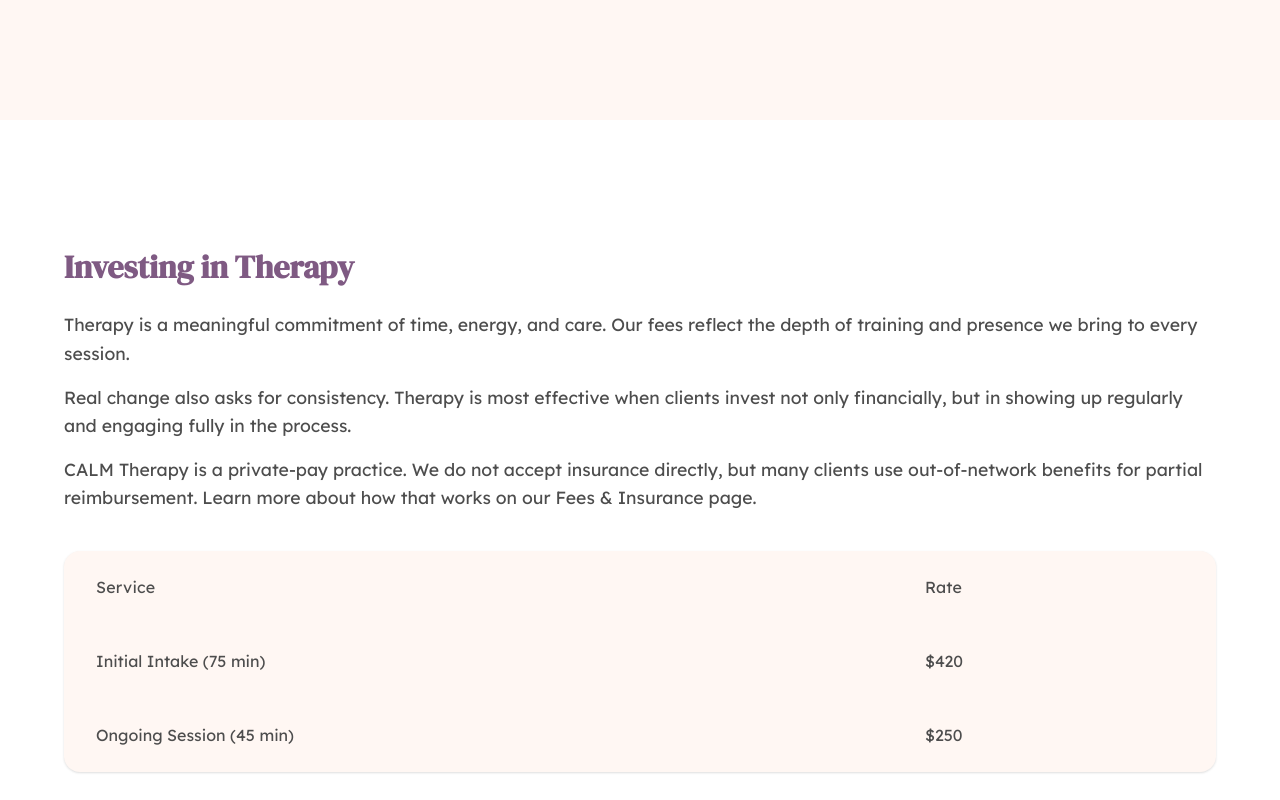
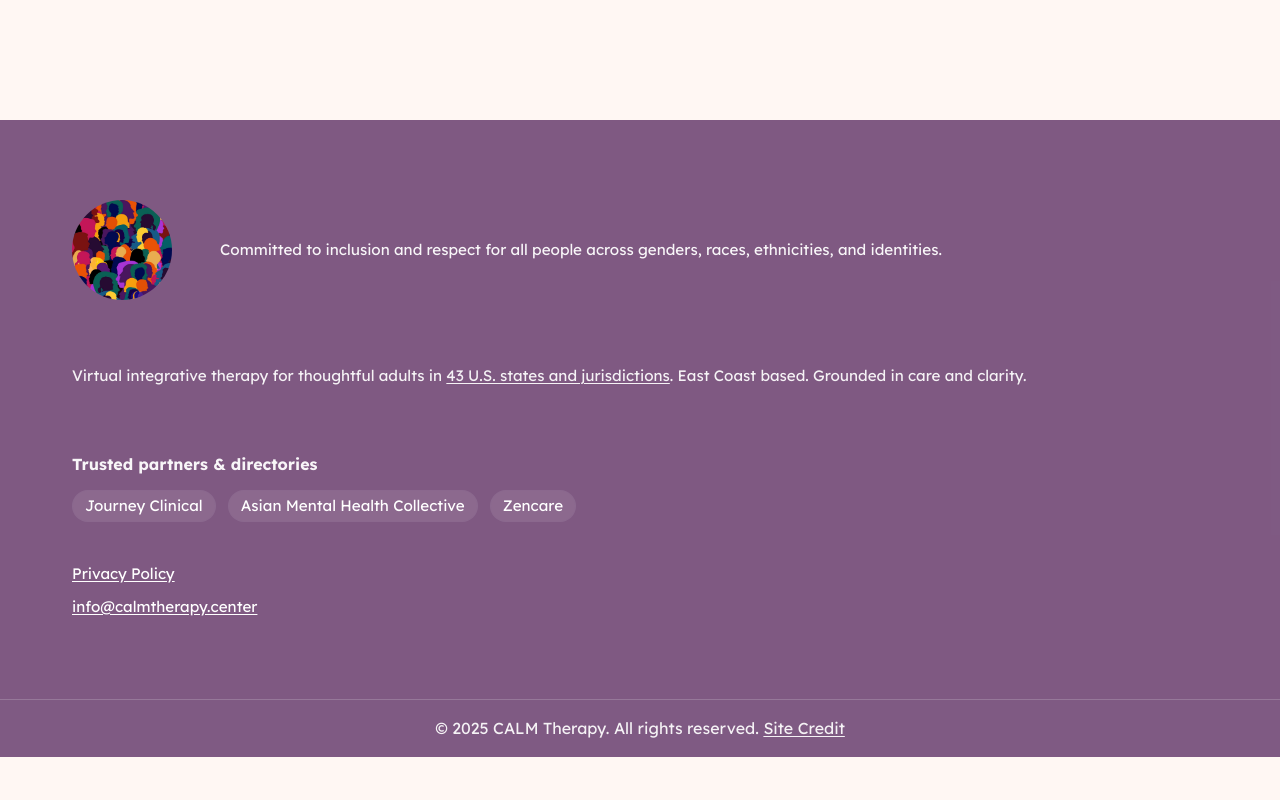
Before and after one commit to mazenswar/calm-v3, a Next.js app: page / in a window 1280 px wide. Shown: the part 2260-3060 px from the top of the page. After the commit the page ends 3017 px from the top, so only its background shows below. Built offline with nearby package versions, Linux system fonts and the light colour scheme; no server answers.

Commit message:
v4.5.4 removed home fees

```diff
--- a/app/HomePage/HomePage.js
+++ b/app/HomePage/HomePage.js
@@ -14,7 +14,7 @@ export default function HomePage() {
 			<Hero />
 			<Specialties />
 			<ApproachSection />
-			<TherapyFees />
+			{/* <TherapyFees /> */}
 		</main>
 	);
 }
```
